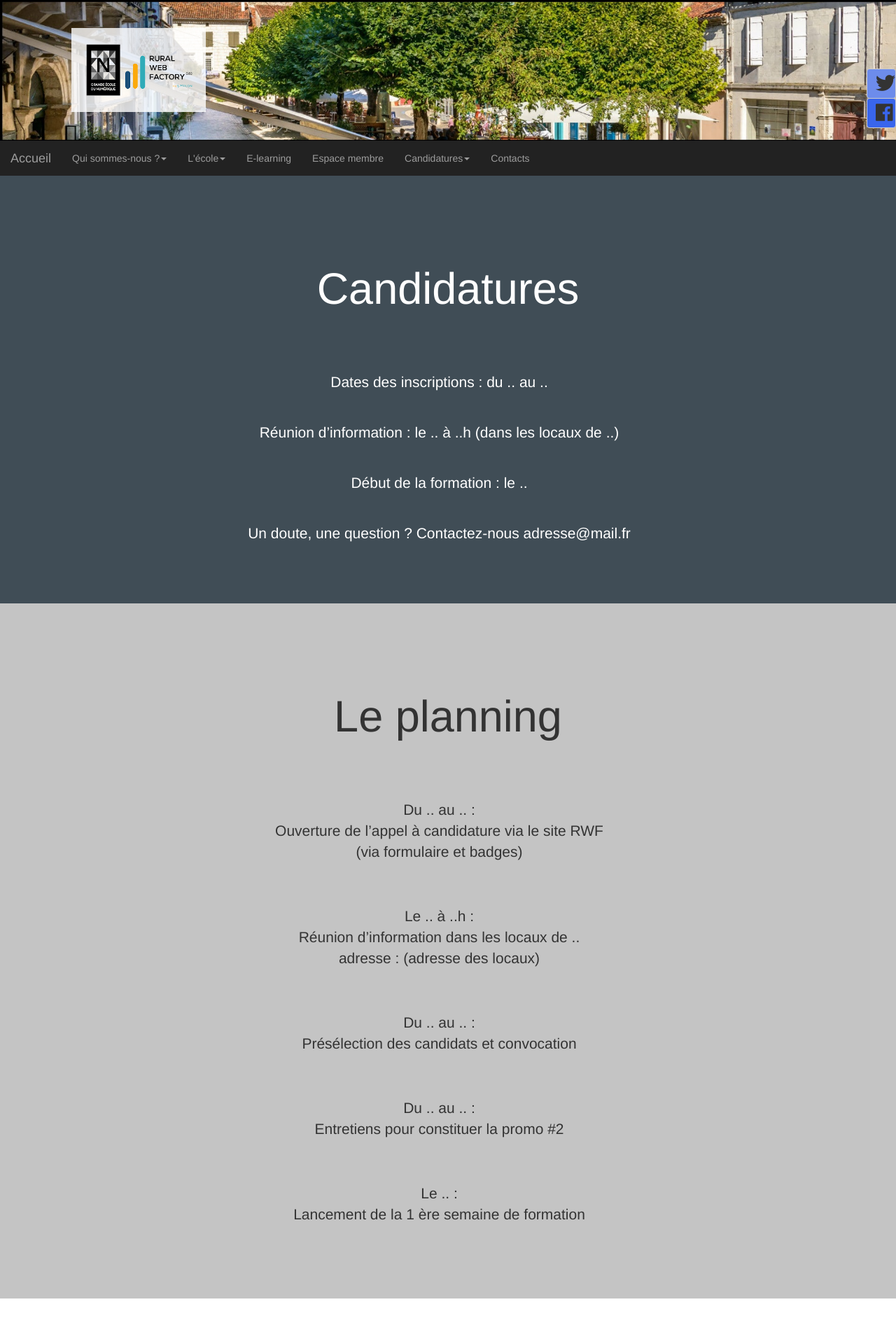
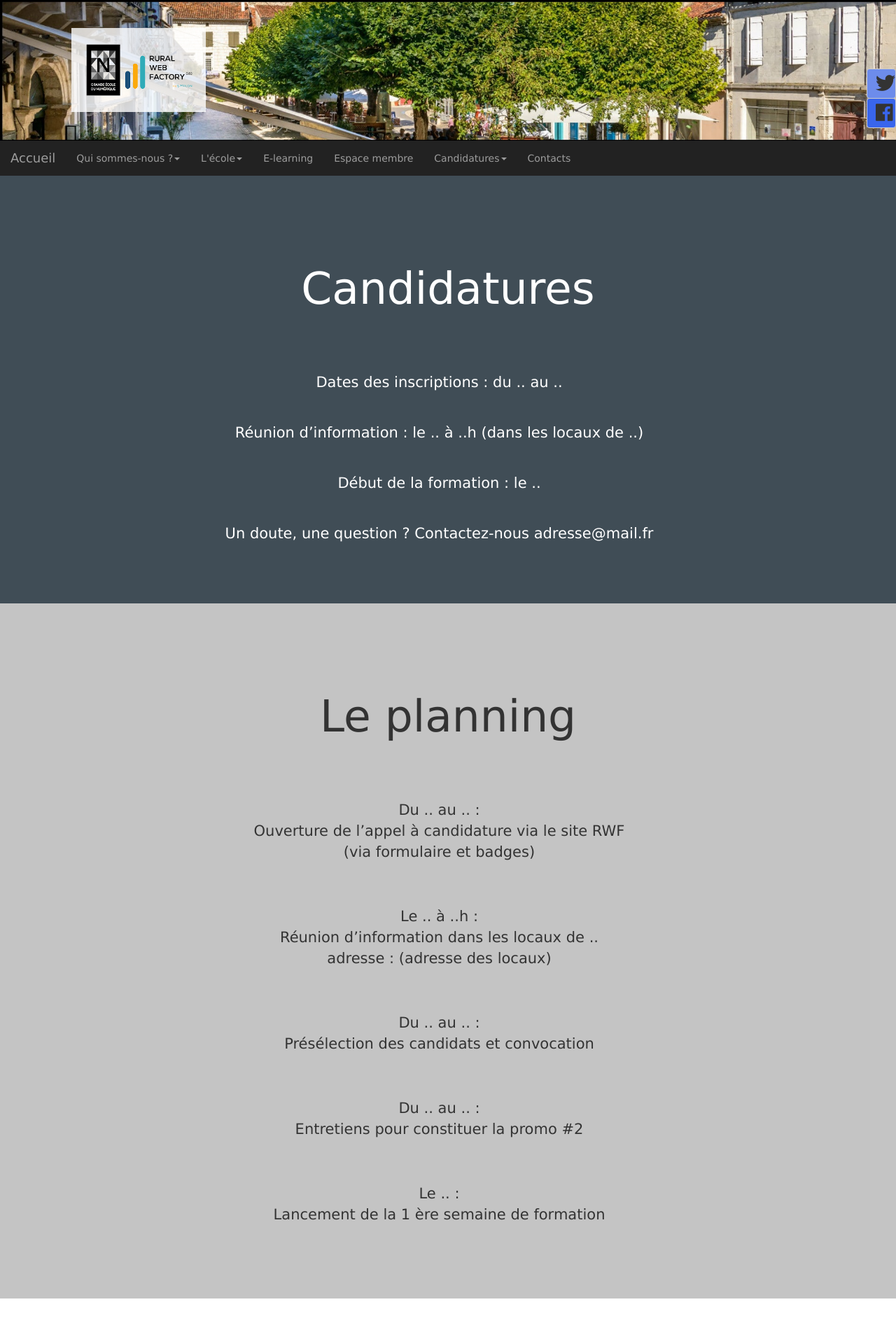
Before and after one commit to Fhire77/RWF, a PHP site: page /candidature.php in a window 1280 px wide. Shown: the top 1920 px of the page at 70% size. Run offline with PHP 8.4, Linux system fonts and the light colour scheme; some libraries are stand-ins or nearby versions.

Commit message:
police verdana + target _blank sur a

```diff
--- a/assets/css/pages_secondaires.css
+++ b/assets/css/pages_secondaires.css
@@ -8,7 +8,7 @@
   margin: 0;
   position: relative;
   top:0 !important;
-  font-family: 'Helvetica Neue', sans-serif;
+  font-family: 'Verdana', sans-serif;
   text-align: center;
 }
 
--- a/assets/css/style.css
+++ b/assets/css/style.css
@@ -3,6 +3,7 @@ html, body{
   height: 100%;
   margin: 0;
   padding: 0;
+  font-family: 'Verdana', sans-serif !important;
 }
 
 h1, h2, h3, h4, h5, h6, p {
--- a/index.php
+++ b/index.php
@@ -64,11 +64,11 @@
        <p>La formation est ouverte à une promotion de 24 apprenants. Pour y accéder, vous devez remplir le formulaire d’inscription en cliquant <a href="#">ICI</a>.
        <br> Vous devez également vous inscrire obtenir sur le site www.codecademy.fr et obtenir 20 « badges » minimum (10 badges sur le parcours « Html et CSS » et 10 badges sur le parcours et « PHP ».
        <br>
-       <br> Vous pouvez télécharger le tuto d’utilisation de la plateforme codecademy en cliquant <a href="http://www.lavalette-tude-dronne.fr/wp-content/uploads/2017/06/Tutoriel-Codecademy-v2.pdf">ICI</a>.
+       <br> Vous pouvez télécharger le tuto d’utilisation de la plateforme codecademy en cliquant <a href="http://www.lavalette-tude-dronne.fr/wp-content/uploads/2017/06/Tutoriel-Codecademy-v2.pdf" target="_blank">ICI</a>.
        <br> Si vous réussissez ces tests, un entretien d’entrée vous sera proposé.
        <br>
        <br> Les candidatures sont ouvertes du 21 juin au 31 juillet 2017 à minuit.
-       <br> Plus d’infos sur <a href="https://simplon.co/comment-candidater/">simplon.co/comment-candidater</a>.</p>
+       <br> Plus d’infos sur <a href="https://simplon.co/comment-candidater/" target="_blank">simplon.co/comment-candidater</a>.</p>
    </div>
    </div>
 
```
